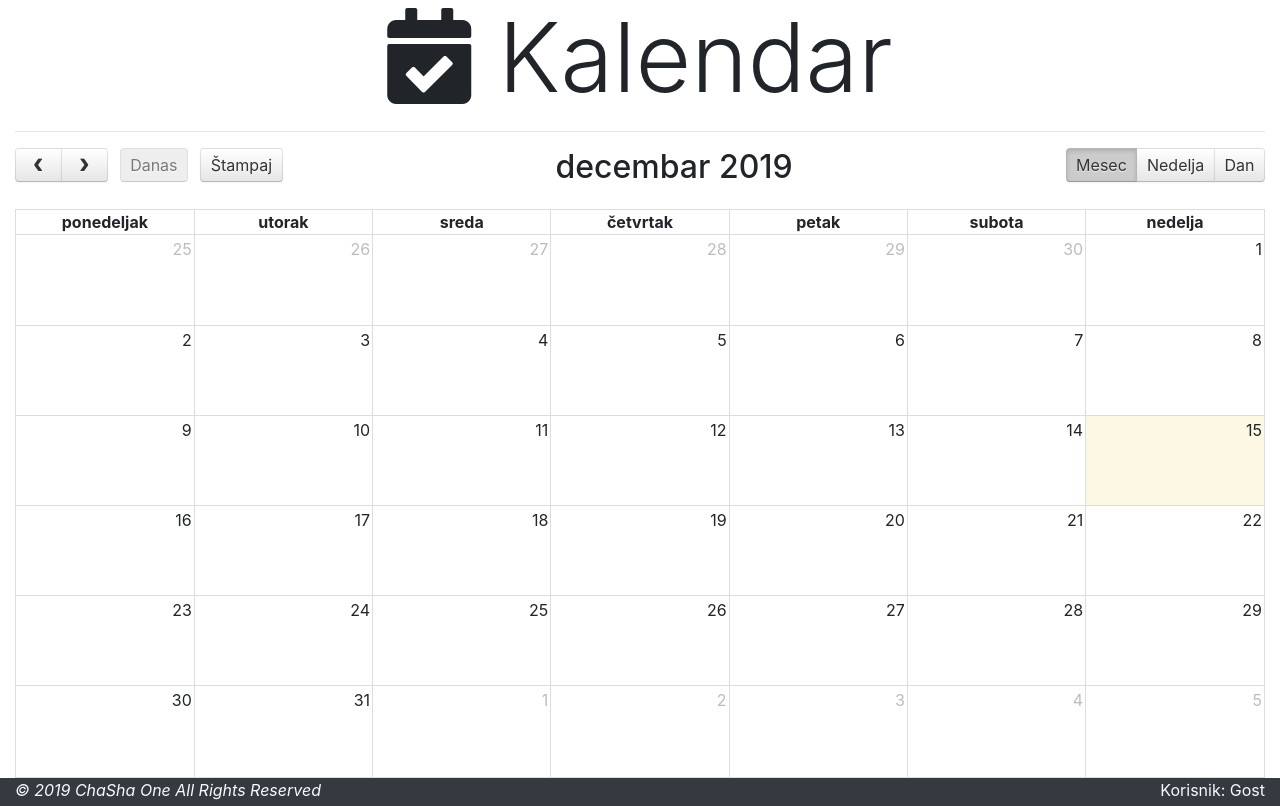
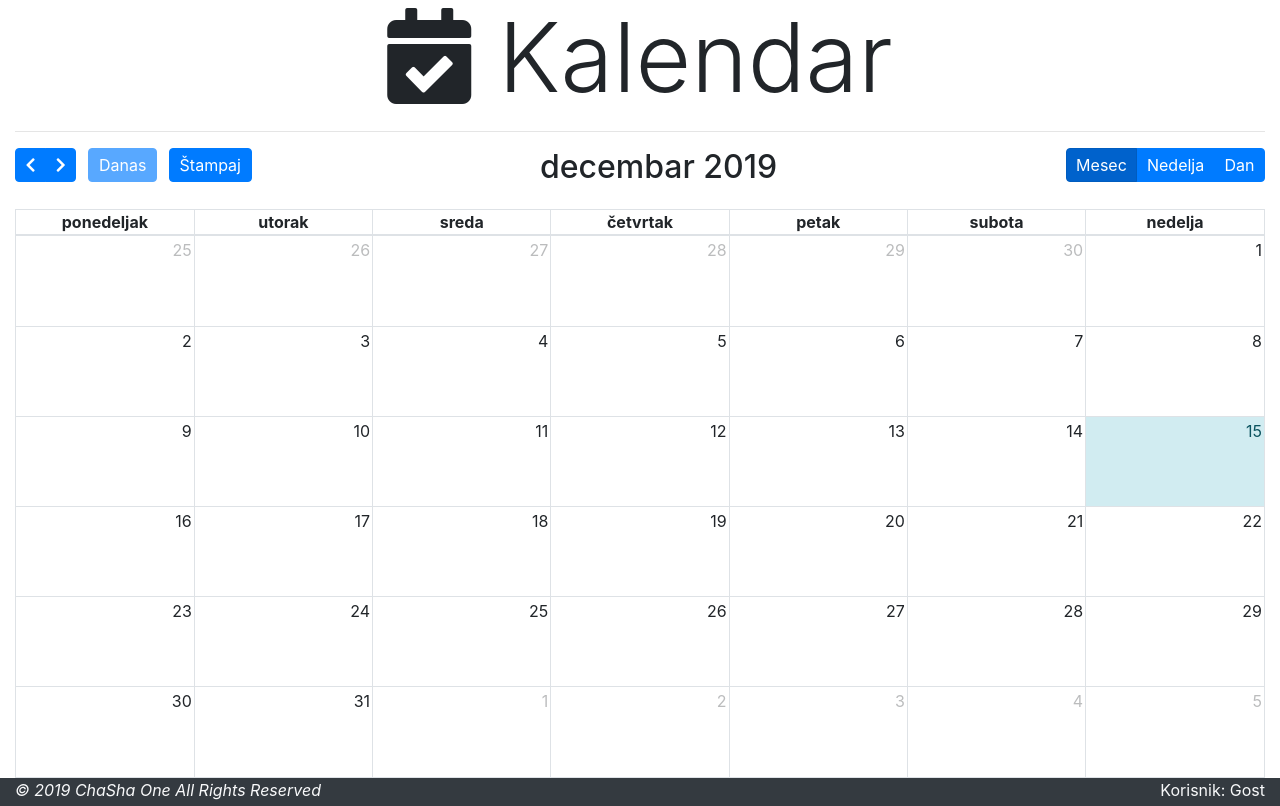
Before and after one commit to chana-chh/rezervacije, a PHP site: template app/views/kalendar.twig in a window 1280 px wide. Shown: the part 56-862 px from the top of the page. Run offline with PHP 8.4, Linux system fonts and the light colour scheme; the template is opened without the code that fills it, so the values that code supplies are empty; some libraries are stand-ins or nearby versions.

Commit message:
Kalendar bootstrap4

```diff
--- a/app/views/kalendar.twig
+++ b/app/views/kalendar.twig
@@ -21,6 +21,7 @@
   <script type="text/javascript">
   $(document).ready(function() {
     $('#kalendar').fullCalendar({
+      themeSystem: 'bootstrap4',
     customButtons: {
         myCustomButton: {
             text: 'Štampaj',
```
Also changed, not shown: 1 other file.
